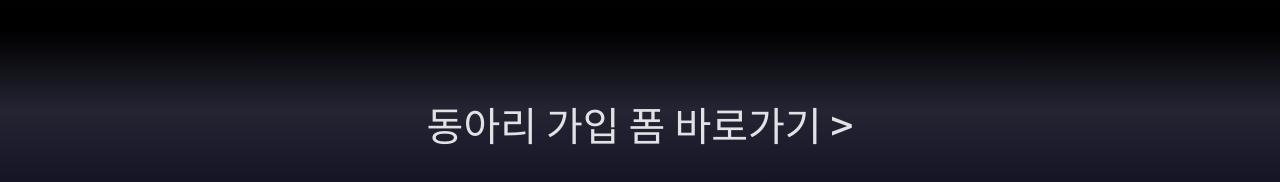
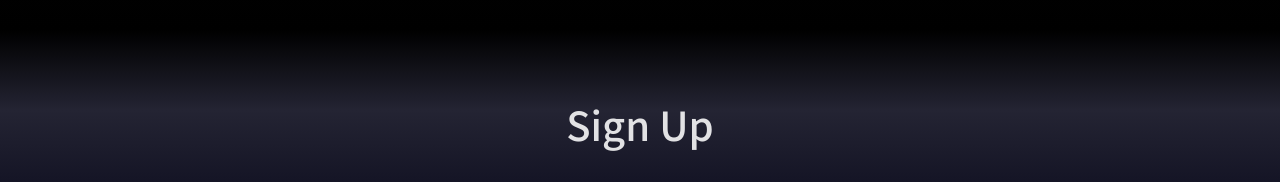
Before and after one commit to charlielee206/HTMLTest, a plain HTML site: page index.html in a window 1280 px wide. Shown: the part 770-952 px from the top of the page. Drawn offline with Linux system fonts and the light colour scheme.

Commit message:
Update index.html

```diff
--- a/index.html
+++ b/index.html
@@ -101,7 +101,8 @@ p.Smol {font-family: "Noto Sans KR"; font-weight: 250; font-size:5vmin; padding-
   border-radius: 50px;
   color: rgba(255, 255, 255, 0.87);
   margin-top: 10vh;
-  padding: 2.3vmin;
+  padding-top: 2.3vmin;
+  padding-bottom: 2.5vmin;
   padding-left: 5vmin;
   padding-right: 5vmin;
   text-align: center;
@@ -141,7 +142,7 @@ img.Logo {
   <div class="Centre">
     <p class="Smol">Since 1982</p>
     </div>
-  <button onclick="window.location.href='https://www.google.com';" class="RoundButton">동아리 가입 폼 바로가기 ></button>
+  <button onclick="window.location.href='https://www.google.com';" class="RoundButton">Sign Up</button>
 </div>
 
 <div class="main" id="Page1">
```
